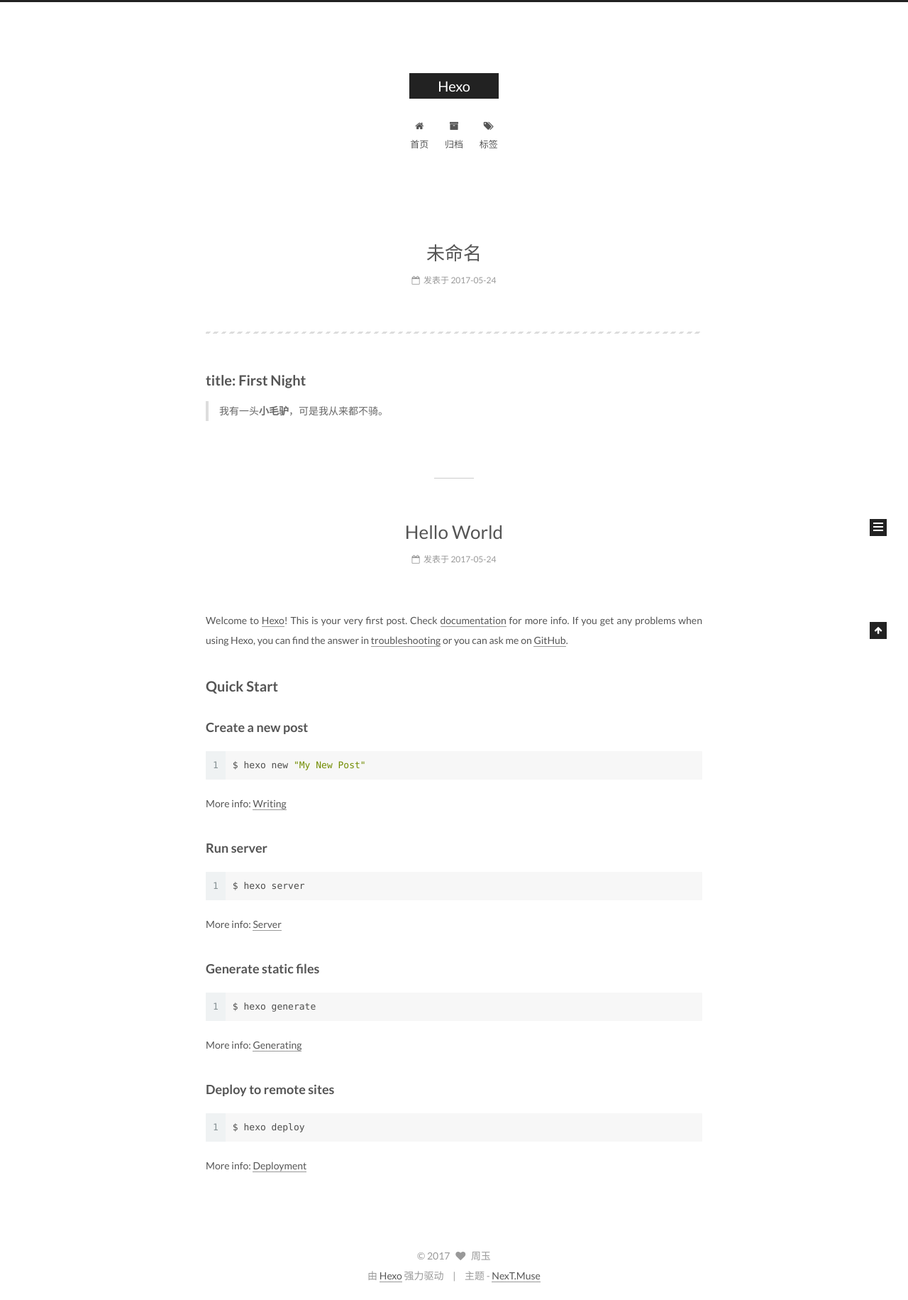
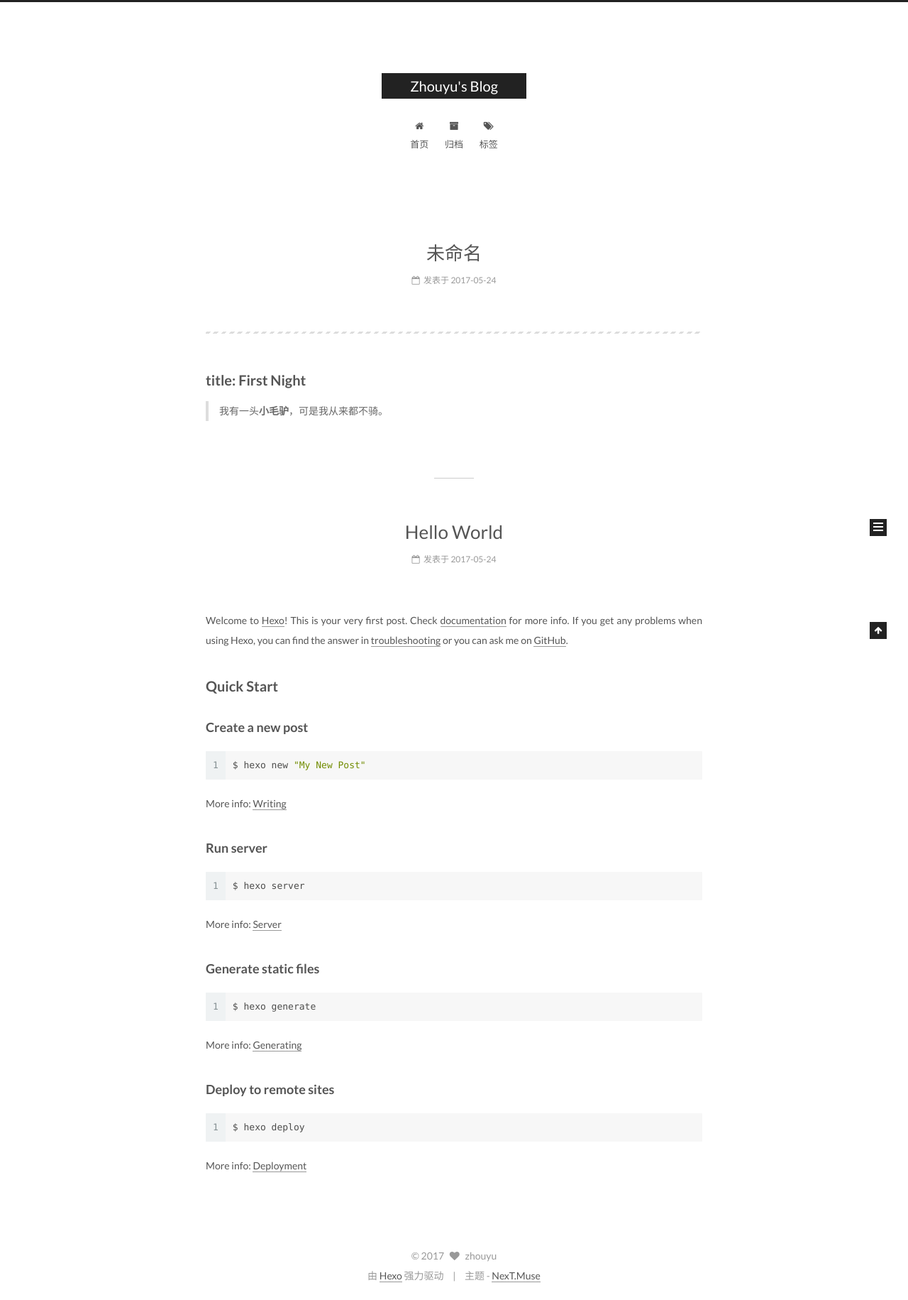
Before and after one commit to zoyuzoyu/zoyuzoyu.github.io, a plain HTML site: page index.html in a window 1280 px wide. Shown: the whole page at 71% size. Drawn offline with Linux system fonts and the light colour scheme.

Commit message:
Site updated: 2017-05-24 18:28:14

```diff
--- a/css/main.css
+++ b/css/main.css
@@ -1695,7 +1695,7 @@ pre .javascript .function {
   width: 4px;
   height: 4px;
   border-radius: 50%;
-  background: #dfee52;
+  background: #9aff18;
 }
 .links-of-blogroll {
   font-size: 13px;
--- a/index.html
+++ b/index.html
@@ -91,11 +91,11 @@
 
 
 <meta property="og:type" content="website">
-<meta property="og:title" content="Hexo">
+<meta property="og:title" content="Zhouyu&#39;s Blog">
 <meta property="og:url" content="http://yoursite.com/index.html">
-<meta property="og:site_name" content="Hexo">
+<meta property="og:site_name" content="Zhouyu&#39;s Blog">
 <meta name="twitter:card" content="summary">
-<meta name="twitter:title" content="Hexo">
+<meta name="twitter:title" content="Zhouyu&#39;s Blog">
 
 
 
@@ -129,7 +129,7 @@
 
 
 
-  <title>Hexo</title>
+  <title>Zhouyu's Blog</title>
 </head>
 
 <body itemscope itemtype="http://schema.org/WebPage" lang="zh-Hans">
@@ -168,7 +168,7 @@
     <div class="custom-logo-site-title">
       <a href="/"  class="brand" rel="start">
         <span class="logo-line-before"><i></i></span>
-        <span class="site-title">Hexo</span>
+        <span class="site-title">Zhouyu's Blog</span>
         <span class="logo-line-after"><i></i></span>
       </a>
     </div>
@@ -254,13 +254,13 @@
     <link itemprop="mainEntityOfPage" href="http://yoursite.com/2017/05/24/FirstNight/">
 
     <span hidden itemprop="author" itemscope itemtype="http://schema.org/Person">
-      <meta itemprop="name" content="周玉">
+      <meta itemprop="name" content="zhouyu">
       <meta itemprop="description" content="">
       <meta itemprop="image" content="/images/avatar.gif">
     </span>
 
     <span hidden itemprop="publisher" itemscope itemtype="http://schema.org/Organization">
-      <meta itemprop="name" content="Hexo">
+      <meta itemprop="name" content="Zhouyu's Blog">
     </span>
 
 
@@ -369,13 +369,13 @@
     <link itemprop="mainEntityOfPage" href="http://yoursite.com/2017/05/24/hello-world/">
 
     <span hidden itemprop="author" itemscope itemtype="http://schema.org/Person">
-      <meta itemprop="name" content="周玉">
+      <meta itemprop="name" content="zhouyu">
       <meta itemprop="description" content="">
       <meta itemprop="image" content="/images/avatar.gif">
     </span>
 
     <span hidden itemprop="publisher" itemscope itemtype="http://schema.org/Organization">
-      <meta itemprop="name" content="Hexo">
+      <meta itemprop="name" content="Zhouyu's Blog">
     </span>
 
 
@@ -511,8 +511,8 @@
         <div class="site-author motion-element" itemprop="author" itemscope itemtype="http://schema.org/Person">
           <img class="site-author-image" itemprop="image"
                src="/images/avatar.gif"
-               alt="周玉" />
-          <p class="site-author-name" itemprop="name">周玉</p>
+               alt="zhouyu" />
+          <p class="site-author-name" itemprop="name">zhouyu</p>
 
               <p class="site-description motion-element" itemprop="description"></p>
 
@@ -572,7 +572,7 @@
   <span class="with-love">
     <i class="fa fa-heart"></i>
   </span>
-  <span class="author" itemprop="copyrightHolder">周玉</span>
+  <span class="author" itemprop="copyrightHolder">zhouyu</span>
 </div>
 
 
```
Also changed, not shown: 2017/05/24/FirstNight/index.html (+10 -10 lines), 2017/05/24/hello-world/index.html (+8 -8 lines), archives/2017/05/index.html (+8 -8 lines), archives/2017/index.html (+8 -8 lines), archives/index.html (+8 -8 lines).
